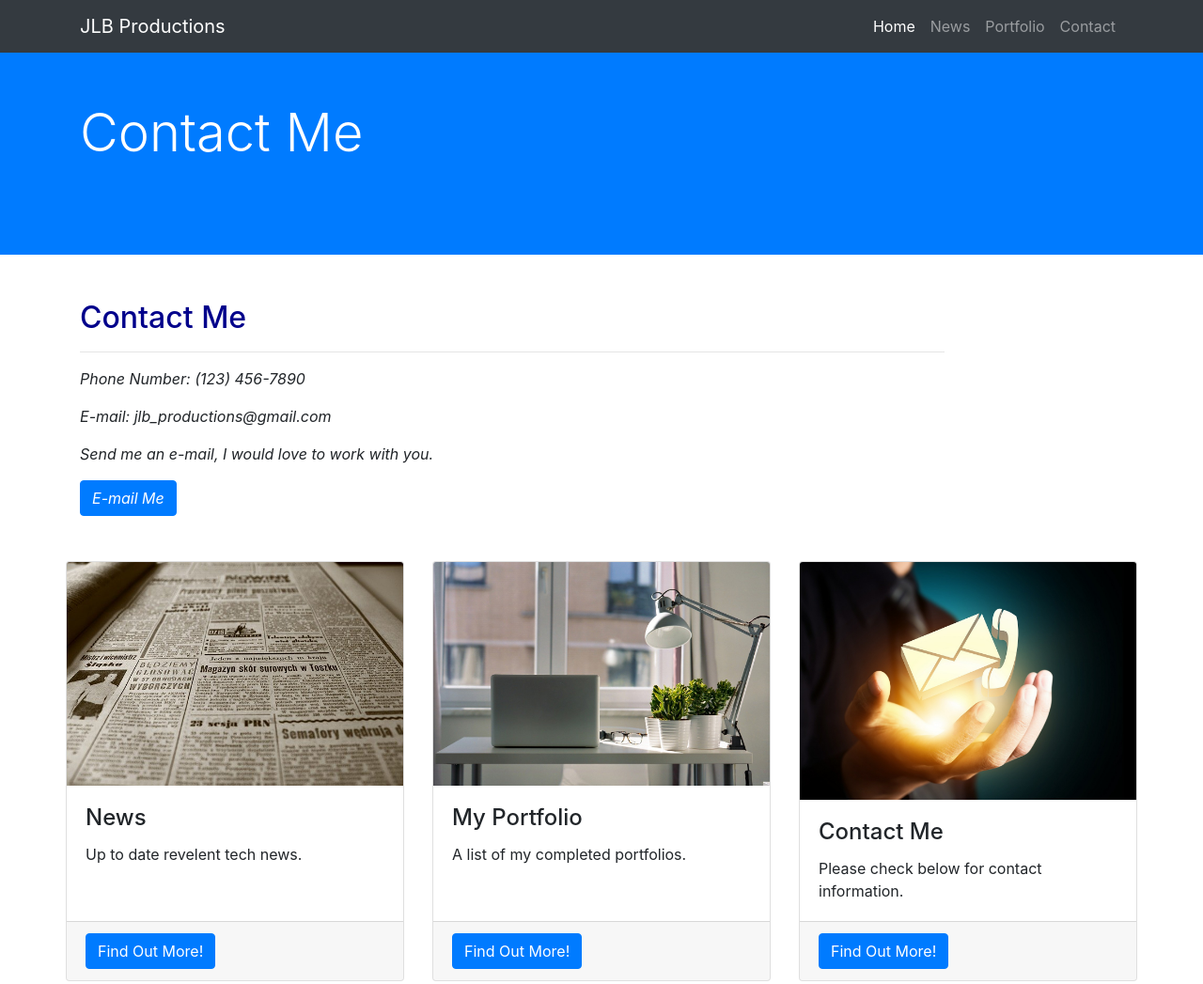
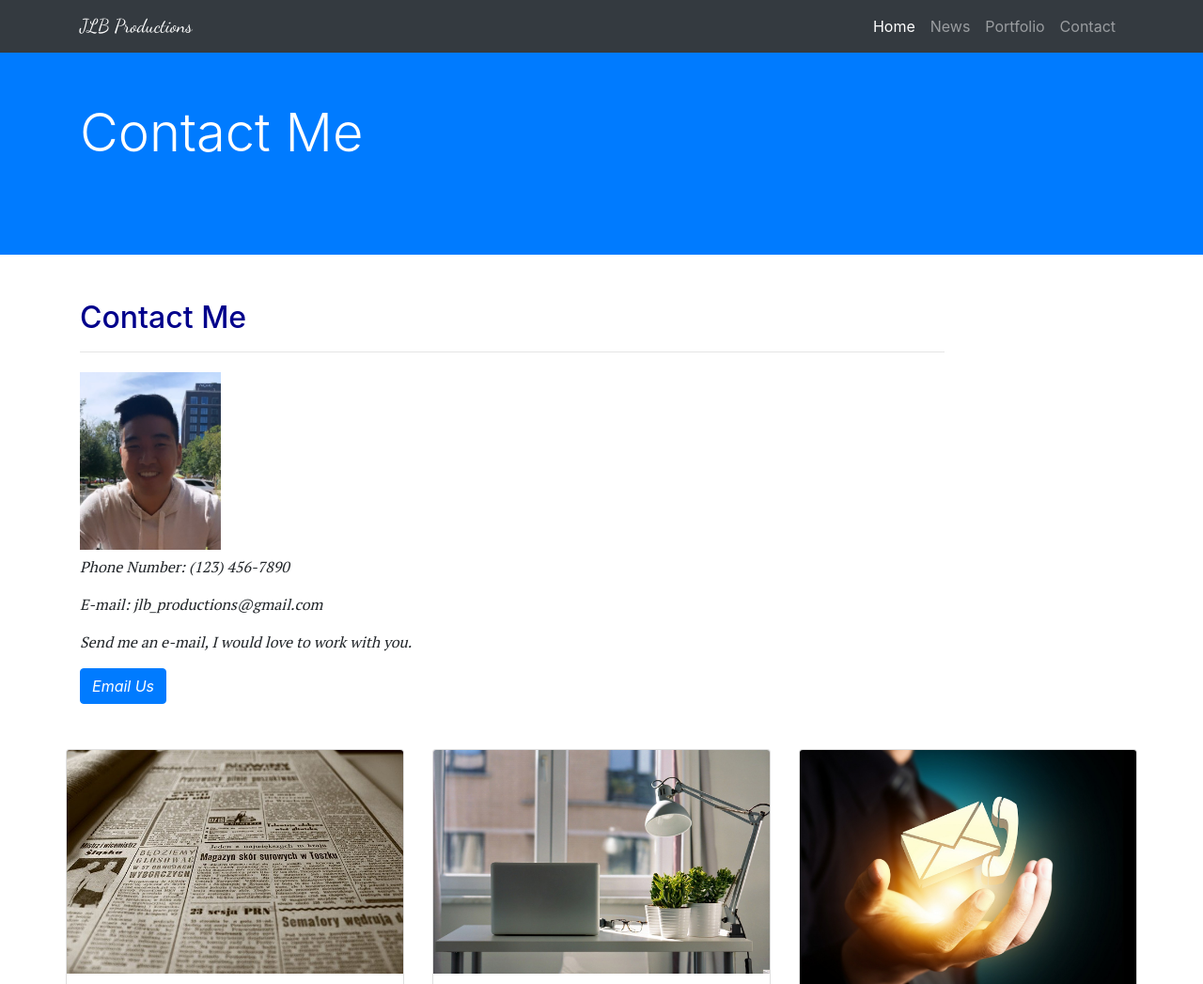
Before and after one commit to jleex7/jlbproductions, a website: page index4.html in a window 1280 px wide. Shown: the top 1047 px of the page at 94% size. Drawn offline with Linux system fonts and the light colour scheme.

Commit message:
Add files via upload

```diff
--- a/css/stylesheet.css
+++ b/css/stylesheet.css
@@ -30,7 +30,21 @@ a:active {
 }
 
 .imgsize {
-        width:  735x;
+        width:  735px;
         height: 500px;
         object-fit: scale-down;
 }
+
+.navbar-brand {
+    font-family: 'Dancing Script', cursive;
+}
+
+p {
+    font-family: 'PT Serif', serif;
+}
+
+.profile-img {
+    width:  150px;
+    height: 200px;
+    object-fit: scale-down;
+}
--- a/index4.html
+++ b/index4.html
@@ -16,6 +16,8 @@
   <!-- Custom styles for this template -->
   <link href="css/business-frontpage.css" rel="stylesheet">
   <link href="css/stylesheet.css" rel="stylesheet">
+  <link href="https://fonts.googleapis.com/css2?family=Dancing+Script&display=swap" rel="stylesheet">
+  <link href="https://fonts.googleapis.com/css2?family=PT+Serif&display=swap" rel="stylesheet">
 
 </head>
 
@@ -69,10 +71,11 @@
         <h2>Contact Me</h2>
         <hr>
         <div class="contactinfo">
+          <img class="profile-img img-fluid" src="IMG_5873.jpeg" alt="">
           <p>Phone Number: (123) 456-7890</p>
           <p>E-mail: jlb_productions@gmail.com</p>
           <p>Send me an e-mail, I would love to work with you.</p>
-          <a href="jlb_productions@gmail.com" class="btn btn-primary">E-mail Me</a>
+          <a href="mailto:jleex89@gmail.com" class="btn btn-primary">Email Us</a>
         </div>
       </div>
 
```
Also changed, not shown: index.html (+3 -0 lines), index2.html (+3 -2 lines), index3.html (+2 -1 lines), IMG_5873.jpeg (added).
